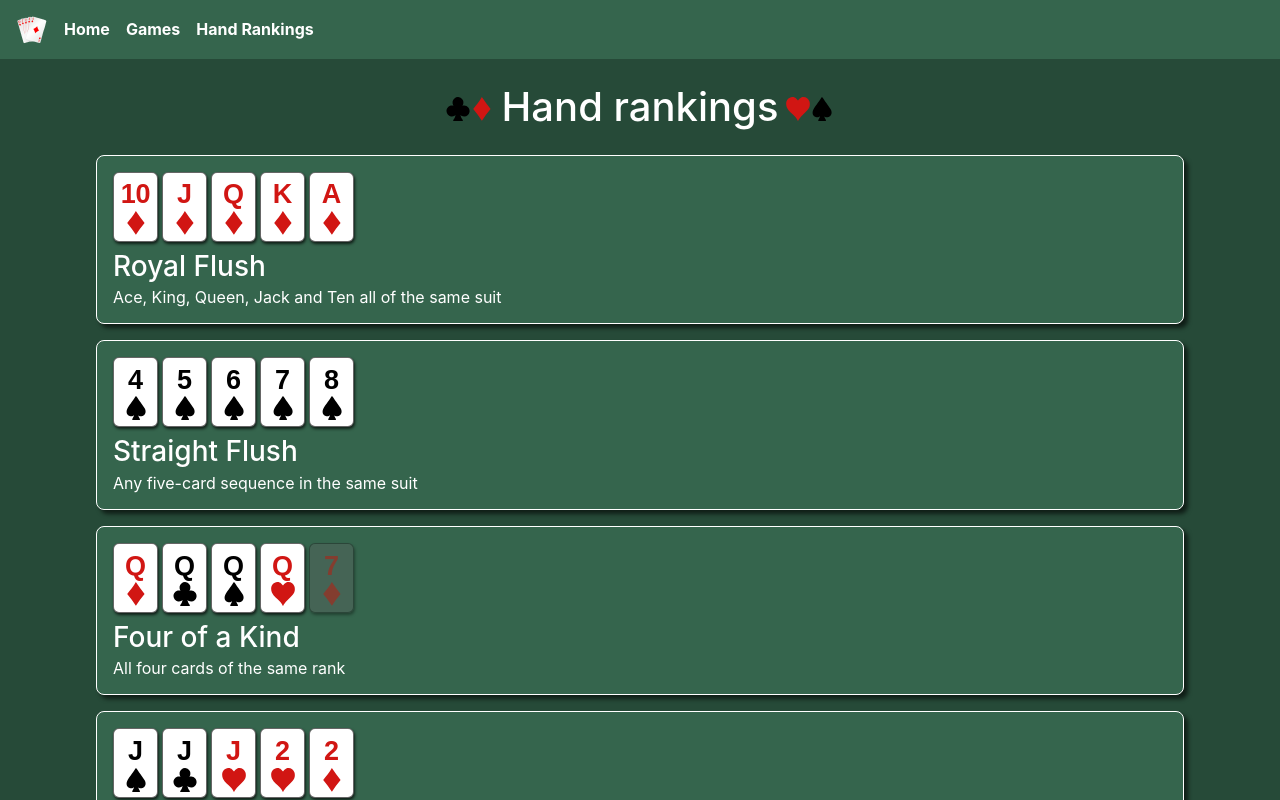
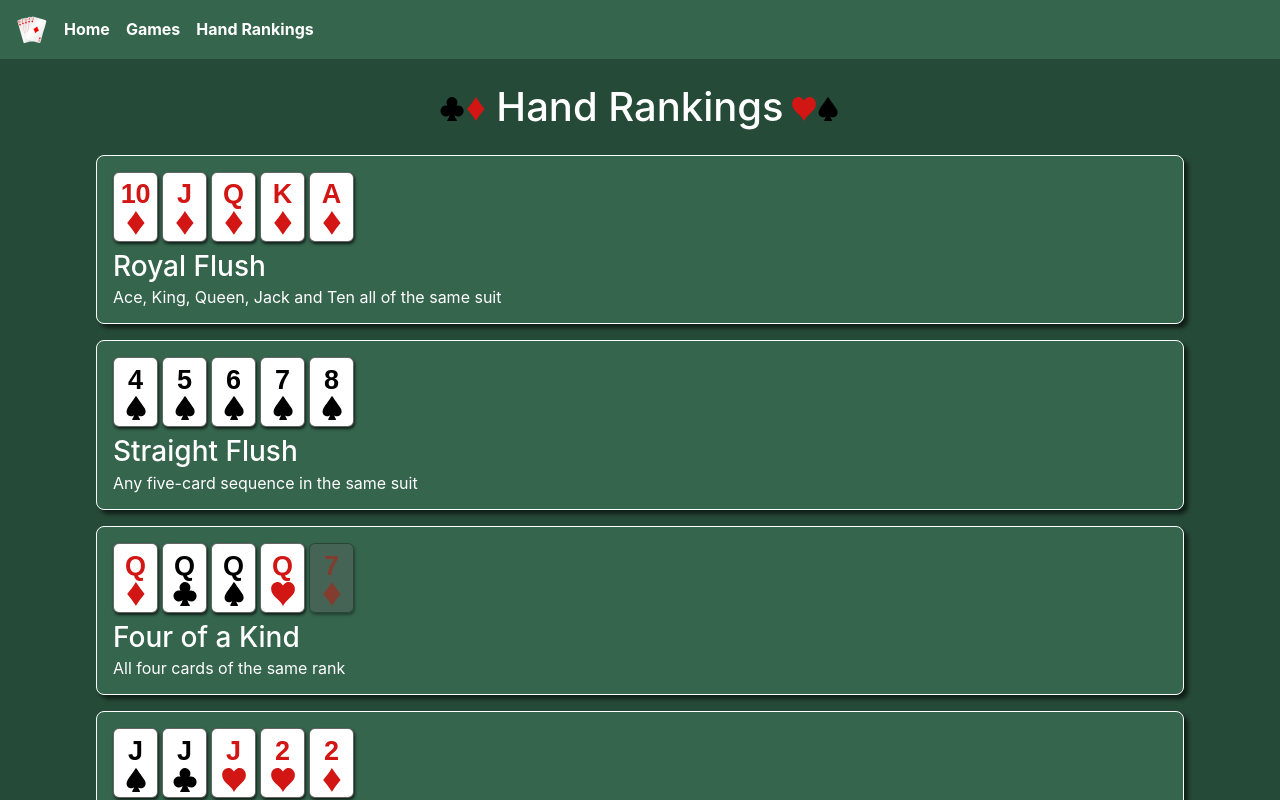
Before and after one commit to AplUSAndmINUS/poker-rules, a React (Create React App) app: page /rankings in a window 1280 px wide. Shown: the top 800 px of the page. Built offline with nearby package versions, Linux system fonts and the light colour scheme; a web font is replaced by a local one.

Commit message:
fixed capitalization

```diff
--- a/src/pages/hand-rankings/hand-rankings.tsx
+++ b/src/pages/hand-rankings/hand-rankings.tsx
@@ -8,7 +8,7 @@ import './styled';
 export const Rankings = () => {
   return (
     <div className="d-flex flex-column align-items-center">
-      <Title heading="Hand rankings"/>
+      <Title heading="Hand Rankings"/>
       <RankingCard
         card1={CARD_RANKINGS_CARDS[0]}
         card2={CARD_RANKINGS_CARDS[1]}
```
